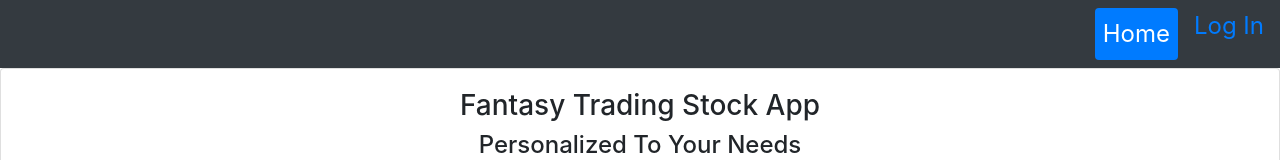
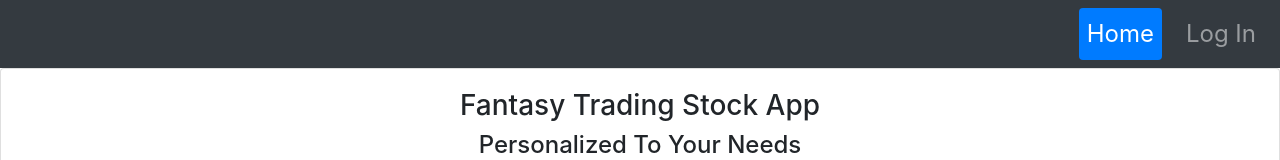
Before and after one commit to jonathanj101/Stock-Trading-App, a React (Create React App) app in the folder client/: page / in a window 1280 px wide. Shown: the top 160 px of the page. Built offline with nearby package versions, Linux system fonts and the light colour scheme; no server answers; the HTML template or start-up script is replaced by a standard one.

Commit message:
added style for nav link login when hover and active state deleted

```diff
--- a/client/src/App.css
+++ b/client/src/App.css
@@ -10,6 +10,22 @@ div.modal-header button span {
 .tableRow:hover {
   cursor: pointer;
 }
+.logIn {
+  display: 'block';
+  padding: .5rem 1rem;
+  color: rgba(255, 255, 255, 0.5);
+  padding-right: .5rem;
+  padding-left: .5rem;
+  border-radius: .25rem;
+  background-color: transparent;
+}
+
+.navbar-nav a:hover {
+  text-decoration: none;
+  color: white
+}
+
+
 
 /* Chrome, Safari, Edge, Opera */
 input::-webkit-outer-spin-button,
```
